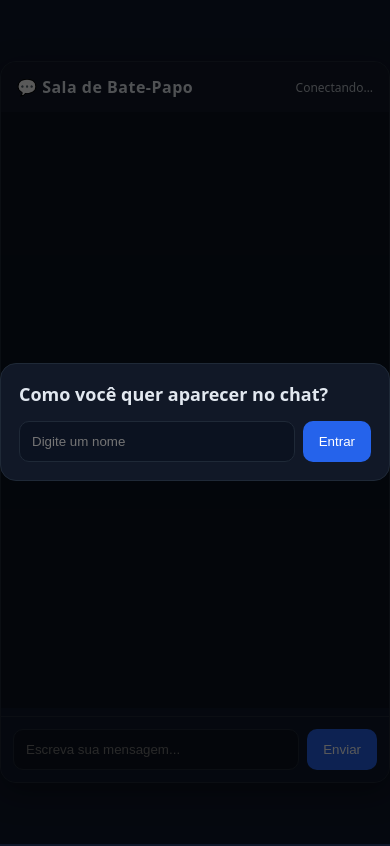
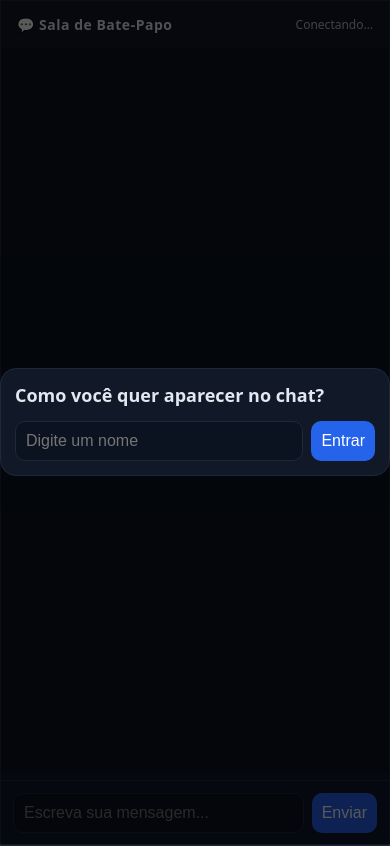
Before and after one commit to joelton11/chat-realtime, a website: page public/index.html in a window 390 px wide. Drawn offline with nearby package versions, Linux system fonts and the light colour scheme; no server answers.

Commit message:
Atualizei index.html com melhorias para celular

```diff
--- a/public/index.html
+++ b/public/index.html
@@ -2,24 +2,24 @@
 <html lang="pt-BR">
 <head>
   <meta charset="utf-8" />
-  <meta name="viewport" content="width=device-width,initial-scale=1" />
+  <meta name="viewport" content="width=device-width, initial-scale=1, viewport-fit=cover" />
   <title>Chat em Tempo Real</title>
   <style>
     :root { font-family: system-ui, -apple-system, Segoe UI, Roboto, Arial; }
-    body { margin:0; background:#0f172a; color:#e2e8f0; display:flex; height:100vh; }
-    .wrap { margin:auto; width:min(900px, 100%); height:min(720px, 100%); display:flex; flex-direction:column; border-radius:16px; overflow:hidden; box-shadow:0 10px 30px rgba(0,0,0,.35); border:1px solid #1f2937; }
+    body { margin:0; background:#0f172a; color:#e2e8f0; display:flex; height:100vh; min-height:100vh; }
+    .wrap { margin:auto; width:min(900px, 100%); height:min(720px, 100%); display:flex; flex-direction:column; border-radius:16px; overflow:hidden; box-shadow:0 10px 30px rgba(0,0,0,.35); border:1px solid #1f2937; min-height:100vh; }
     header { background:#111827; padding:14px 16px; display:flex; justify-content:space-between; align-items:center; }
     header h1 { font-size:16px; margin:0; letter-spacing:.5px; }
     #you { font-size:12px; opacity:.8 }
-    #log { flex:1; background:#0b1220; padding:12px; overflow:auto; scroll-behavior:smooth; }
+    #log { flex:1 1 auto; background:#0b1220; padding:12px; overflow:auto; scroll-behavior:smooth; }
     .msg { margin:8px 0; line-height:1.35 }
     .name { font-weight:600; color:#93c5fd; margin-right:6px }
     .time { font-size:11px; opacity:.6; margin-left:6px }
     .system { color:#a7f3d0; font-style:italic; opacity:.9 }
     form { display:flex; gap:8px; padding:12px; background:#0f172a; border-top:1px solid #1f2937 }
     input, button { border-radius:10px; border:1px solid #1f2937; }
-    #m { flex:1; padding:12px; background:#0b1220; color:#e2e8f0; outline:none }
-    button { padding:12px 16px; background:#2563eb; color:white; border:none; cursor:pointer }
+    #m { flex:1; padding:12px; background:#0b1220; color:#e2e8f0; outline:none; font-size:16px }
+    button { padding:12px 16px; background:#2563eb; color:white; border:none; cursor:pointer; font-size:16px }
     button:disabled { opacity:.6; cursor:not-allowed }
     #typing { font-size:12px; opacity:.7; padding:4px 12px }
     /* Modal */
@@ -27,7 +27,21 @@
     .card { width:min(420px, 92%); background:#111827; border:1px solid #1f2937; border-radius:16px; padding:18px }
     .card h2 { margin-top:0; font-size:18px }
     .row { display:flex; gap:8px; margin-top:10px }
-    .row input { flex:1; padding:12px; background:#0b1220; color:#e2e8f0 }
+    .row input { flex:1; padding:12px; background:#0b1220; color:#e2e8f0; font-size:16px }
+    .row button { font-size:16px; padding:12px }
+
+    /* Mobile adjustments */
+    @media (max-width: 600px) {
+      .wrap { width: 100%; height: 100%; border-radius: 0; }
+      header h1 { font-size: 14px; }
+      #m { padding:10px; font-size:16px; }
+      button { padding:10px; font-size:16px; }
+      #log { padding:8px; }
+      #typing { padding:4px 8px; }
+      .modal .card { width:95%; padding:14px; }
+      .row input { padding:10px; font-size:16px; }
+      .row button { padding:10px; font-size:16px; }
+    }
   </style>
 </head>
 <body>
@@ -68,7 +82,7 @@
     const nameInput = document.getElementById('nameInput');
     const joinBtn = document.getElementById('joinBtn');
 
-    const socket = io(); // mesmo host/porta
+    const socket = io();
 
     let myName = '';
 
@@ -86,22 +100,13 @@
     }
 
     // Eventos do servidor
-    socket.on('connect', () => {
-      youEl.textContent = 'Conectado';
-    });
-
-    socket.on('system', (text) => {
-      addLine(`<span class="system">• ${text}</span>`);
-    });
-
+    socket.on('connect', () => { youEl.textContent = 'Conectado'; });
+    socket.on('system', (text) => { addLine(`<span class="system">• ${text}</span>`); });
     socket.on('chat', ({ name, msg, time }) => {
       const safe = (msg || '').replace(/[<>&]/g, s => ({'<':'&lt;','>':'&gt;','&':'&amp;'}[s]));
       addLine(`<span class="name">${name}</span> ${safe} <span class="time">${fmtTime(time)}</span>`);
     });
-
-    socket.on('typing', ({ name, isTyping }) => {
-      typingEl.textContent = isTyping ? `${name} está digitando…` : '';
-    });
+    socket.on('typing', ({ name, isTyping }) => { typingEl.textContent = isTyping ? `${name} está digitando…` : ''; });
 
     // Enviar mensagem
     form.addEventListener('submit', (e) => {
@@ -119,6 +124,8 @@
       socket.emit('typing', true);
       clearTimeout(t);
       t = setTimeout(() => socket.emit('typing', false), 900);
+      // Scroll input into view (mobile)
+      setTimeout(() => input.scrollIntoView({ behavior: 'smooth', block: 'end' }), 100);
     });
 
     // Entrar com nome
@@ -128,6 +135,7 @@
       youEl.textContent = `Você: ${myName}`;
       modal.remove();
       input.focus();
+      setTimeout(() => input.scrollIntoView({ behavior: 'smooth', block: 'end' }), 100);
     });
 
     nameInput.addEventListener('keydown', (e) => {
```
